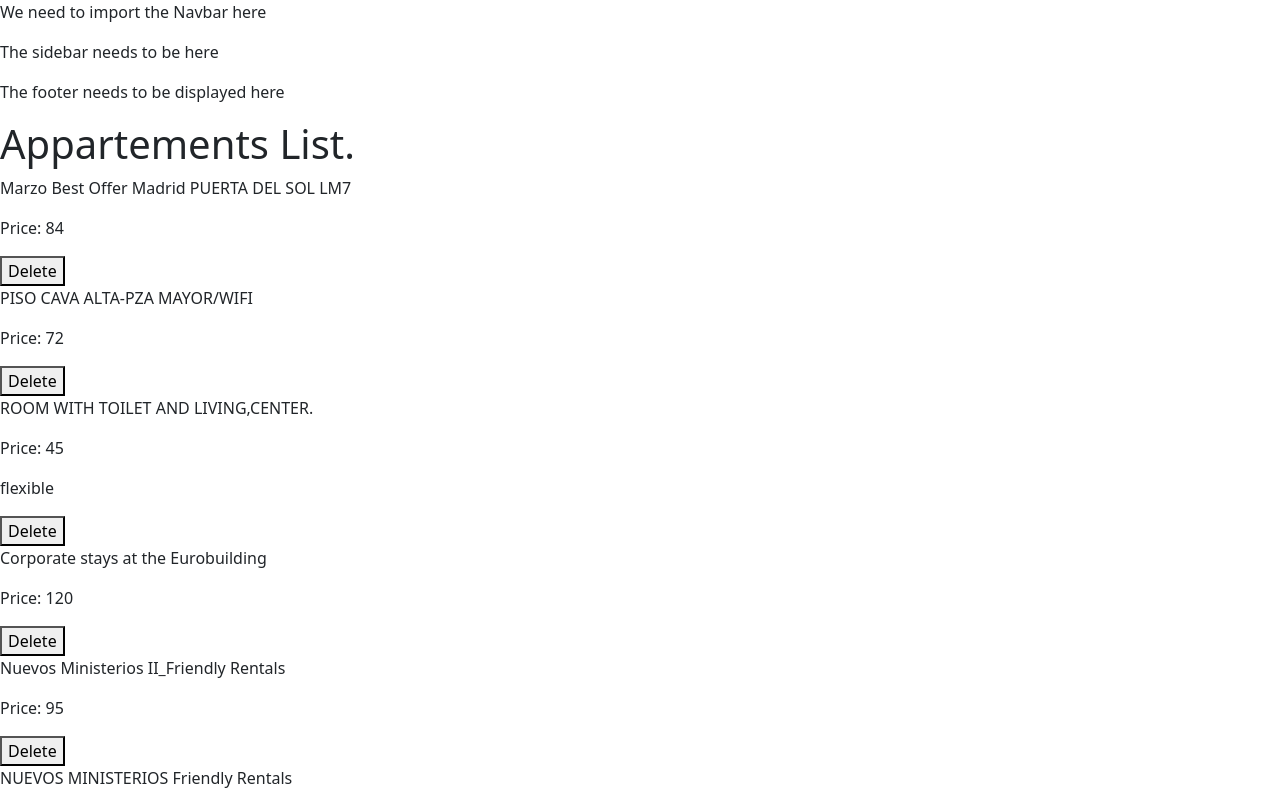
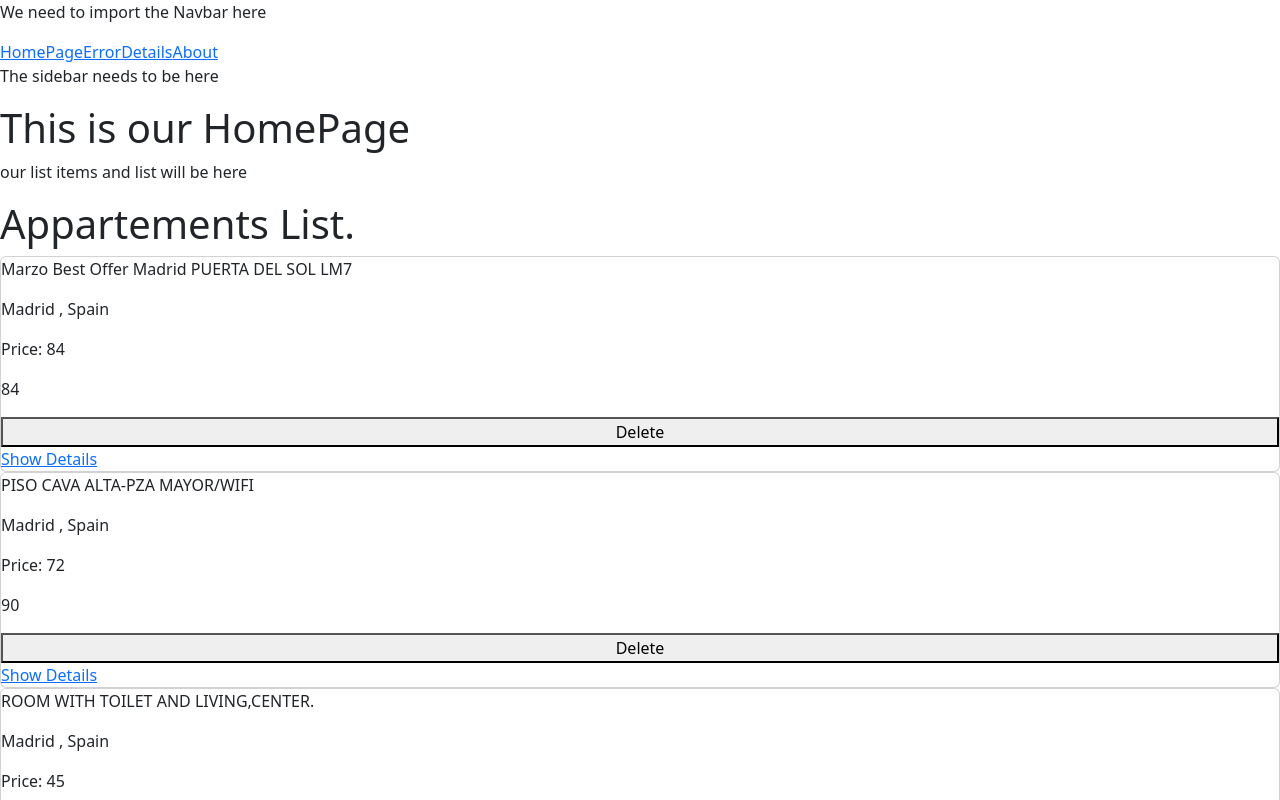
Before and after one commit to Ahmd-zaidan8a8/Apartment-Rentals-Admin, a React (Vite) app: page /components/HomePage in a window 1280 px wide. Shown: the top 800 px of the page. Built offline with nearby package versions, Linux system fonts and the light colour scheme.

Commit message:
implement the Router , the card component

```diff
--- a/src/App.jsx
+++ b/src/App.jsx
@@ -1,12 +1,14 @@
 import { useState } from "react";
 import data from "./data/data.json";
 import List from "./components/List";
-import Dashboard from "./components/Dashboard";
 import NotFound from "./components/NotFound";
 import ItemDetails from "./components/ItemDetails";
 import About from "./components/About";
-import { Routes, Route } from "react-router-dom";
-
+import { Routes, Route , Link } from "react-router-dom";
+import Navbar from "./components/Navbar";
+import Sidebar from "./components/Sidebar";
+import HomePage from "./components/HomePage";
+import Footer from "./components/Footer";
 
 const App = () => {
   const { results } = data;
@@ -15,29 +17,34 @@ const App = () => {
   const [apartementList, setApartementList] = useState(results);
 
   const handleDelete = (id) => {
-    const filtered = apartementList.filter((apartement) => apartement.id !== id);
+    const filtered = apartementList.filter(
+      (apartement) => apartement.id !== id
+    );
     setApartementList(filtered);
   };
 
   return (
     <>
-    <nav>
-      <p>We need to import the Navbar here</p>
-    </nav>
-    <div>
-      <p>The sidebar needs to be here</p>
-    </div>
-    <footer>
-      <p>The footer needs to be displayed here</p>
-    </footer>
+      <Navbar />
+      <Link to="./components/HomePage">HomePage</Link>
+      <Link to="./components/NotFound">Error</Link>
+      <Link to="./components/:ItemDetails">Details</Link>
+      <Link to="./components/About">About</Link>
 
-      {/* <Routes>
-         <Route path="/components/dashboard" element={<Dashboard />} />
-         <Route path="/components/notfound" element={<NotFound />} />  */}
-         {/* <Route path="/components/itemdetails" element={<ItemDetails />} /> */}
-         {/* <Route path="/components/about" element={<About />} /> */}
-      <List apartementList={apartementList} onDelete={handleDelete} />
-       {/* </Routes> */}
+      <Sidebar />
+
+      <HomePage>
+        <List apartementList={apartementList} onDelete={handleDelete} />
+      </HomePage>
+
+      <Footer />
+
+      <Routes>
+        <Route path="/components/HomePage" element={<HomePage />} />
+        <Route path="/components/NotFound" element={<NotFound />} />
+        <Route path="/components/:ItemDetails" element={<ItemDetails />} />
+        <Route path="/components/About" element={<About />} />
+      </Routes>
     </>
   );
 };
--- a/src/components/Dashboard.jsx
+++ /dev/null
@@ -1,11 +0,0 @@
-
-
-function Dashboard(){
-    return(
-        <div className="Dashboard">
-        <h1>our list items and list will be here</h1>
-        </div>
-    )
-}
-
-export default Dashboard;
--- a/src/components/Footer.jsx
+++ b/src/components/Footer.jsx
@@ -1,5 +1,9 @@
 const Footer = () => {
-  return <div>Github repo Link</div>;
+  return (
+    <footer>
+      <p>The footer needs to be displayed here</p>
+    </footer>
+  );
 };
 
 export default Footer;
--- /dev/null
+++ b/src/components/HomePage.jsx
@@ -0,0 +1,11 @@
+const HomePage = ({ children }) => {
+  return (
+    <div className="HomePage">
+      <h1>This is our HomePage</h1>
+      <p>our list items and list will be here</p>
+      <div>{children}</div>
+    </div>
+  );
+};
+
+export default HomePage;
--- a/src/components/List.jsx
+++ b/src/components/List.jsx
@@ -1,6 +1,7 @@
 import ListItem from "./ListItem";
 
 const List = ({ apartementList, onDelete }) => {
+  console.log(apartementList)
   const list = apartementList.map((apartement) => {
     return (
       <ListItem key={apartement.id} item={apartement} onDelete={onDelete} />
--- a/src/components/ListItem.jsx
+++ b/src/components/ListItem.jsx
@@ -1,9 +1,15 @@
+import { Link } from "react-router-dom";
+
 const ListItem = (props) => {
   const { item , onDelete } = props;
+  console.log(item['picture_url'].url)
   return (
-    <div>
+    <div className="card">
       <p>{item.name}</p>
+      <p>{item.city} , {item.country}</p>
       <p>Price: {item.price}</p>
+      <p>{item["review_scores_rating"]}</p>
+
 
       {item.cancellation_policy === "flexible" && <p>flexible</p>}
 
@@ -14,6 +20,8 @@ const ListItem = (props) => {
       >
         Delete
       </button>
+
+      <Link className="details-link" to="#">Show Details</Link>
     </div>
   );
 };
--- a/src/components/Navbar.jsx
+++ b/src/components/Navbar.jsx
@@ -1,7 +1,9 @@
 const Navbar = () => {
   return (
     <>
-      <nav>Navbar</nav>
+      <nav>
+        <p>We need to import the Navbar here</p>
+      </nav>
     </>
   );
 };
--- a/src/components/Sidebar.jsx
+++ b/src/components/Sidebar.jsx
@@ -1,5 +1,9 @@
 const Sidebar = () => {
-  return <div> links to the Home and About page.</div>;
+  return (
+    <div>
+      <p>The sidebar needs to be here</p>
+    </div>
+  );
 };
 
 export default Sidebar;
```
